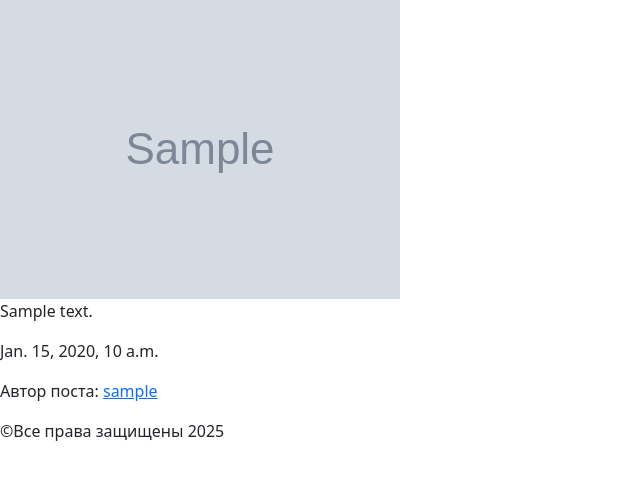
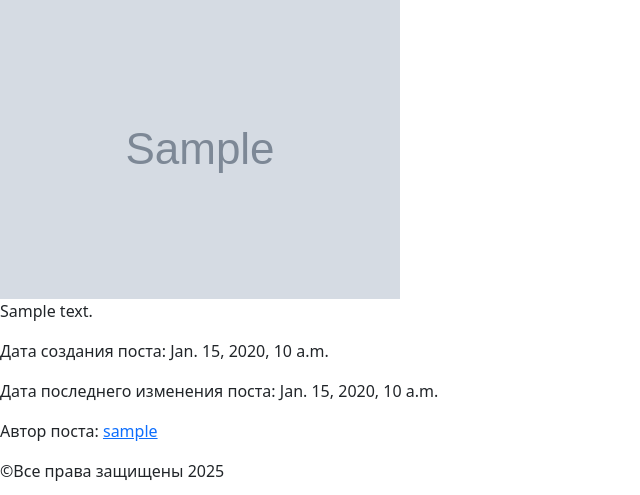
Before and after one commit to JacobTrue2-3/platform, a Django app: a page that uses blog/templates/blog/post_detail.html in a window 1280 px wide. Shown: the part 305-800 px from the top of the page, without its empty margins (0-640 px from the left). Run offline with Django 5.2, Linux system fonts and the light colour scheme; tables that the repository leaves empty hold one stand-in row (values such as "Sample post"); grey boxes marked "Sample" are stand-in pictures; some libraries are stand-ins or nearby versions.

Commit message:
Добавил для поста поле updated_at

```diff
--- a/blog/models.py
+++ b/blog/models.py
@@ -24,6 +24,7 @@ class Post(models.Model):
     text = models.TextField(verbose_name="Текст")
     image = models.ImageField(upload_to="post_images/", null=True, blank=True)
     created_at = models.DateTimeField(auto_now_add=True)
+    updated_at = models.DateTimeField(auto_now=True, verbose_name="Дата последнего изменения")
     author = models.ForeignKey(User, on_delete=models.CASCADE, related_name='posts') # можно указать SET_NULL
     status = models.CharField(choices=STATUS_CHOICES, default='draft', verbose_name="Статус")
 
--- a/blog/templates/blog/post_detail.html
+++ b/blog/templates/blog/post_detail.html
@@ -28,7 +28,8 @@
     {% endif %}
 
     <p>{{ post.text }}</p>
-    <p>{{ post.created_at }}</p>
+    <p>Дата создания поста: {{ post.created_at }}</p>
+    <p>Дата последнего изменения поста: {{ post.updated_at }}</p>
 
     <p>Автор поста: <a href="{% url "users:profile" user_username=post.author.username %}">{{ post.author }}</a></p>
 
```
Also changed, not shown: blog/migrations/0018_post_updated_at.py (added).
